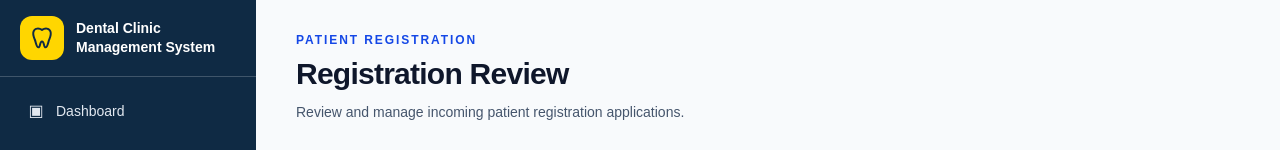
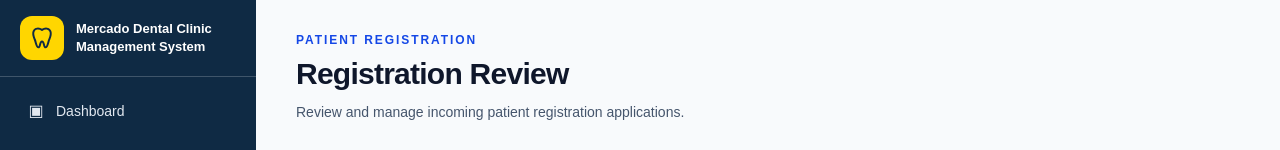
Before and after one commit to jerichoGarcia/HybridClientManagementSystem, a Next.js app in the folder Web/client-management-web/: page /registrations in a window 1280 px wide. Shown: the top 150 px of the page. Built offline with nearby package versions, Linux system fonts and the light colour scheme.

Commit message:
Change logo name

```diff
--- a/Web/client-management-web/app/components/Sidebar.tsx
+++ b/Web/client-management-web/app/components/Sidebar.tsx
@@ -25,7 +25,7 @@ export default function Sidebar() {
     <aside className="app-sidebar z-40 flex w-full flex-col text-white md:fixed md:inset-y-0 md:left-0 md:w-64">
       <div className="sidebar-divider flex items-center gap-3 border-b px-5 py-4">
         <ClinicIcon />
-        <p className="text-sm font-bold leading-snug">Dental Clinic<br />Management System</p>
+        <p className="min-w-0 whitespace-nowrap text-[13px] font-bold leading-snug">Mercado Dental Clinic<br />Management System</p>
       </div>
       <nav aria-label="Main navigation" className="overflow-x-auto px-3 py-3 md:flex-1 md:overflow-y-auto md:overflow-x-hidden">
         <div className="flex w-max gap-1 md:w-auto md:flex-col">
```
